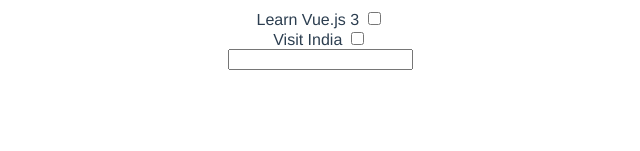
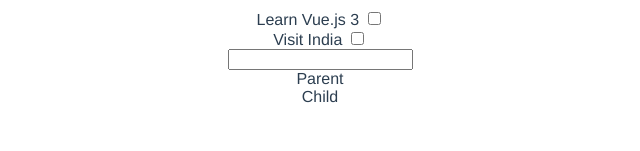
Before and after one commit to KsaniyaN/vue-playground, a Vue app: page / in a window 1280 px wide. Shown: the part 149-300 px from the top of the page, without its empty margins (320-960 px from the left). Built offline with nearby package versions, Linux system fonts and the light colour scheme.

Commit message:
tests - shallowMount

```diff
--- a/src/App.vue
+++ b/src/App.vue
@@ -1,10 +1,12 @@
 <template>
     <Nav />
     <TodoApp />
+    <Parent />
 </template>
 
 <script>
 import Nav from "./components/Nav.vue";
+import Parent from "./components/Parent.vue";
 import TodoApp from './components/TodoApp.vue';
 
 export default {
@@ -12,6 +14,7 @@
     components: {
         Nav,
         TodoApp,
+        Parent
     }
 }
 </script>
--- /dev/null
+++ b/src/components/Child.vue
@@ -0,0 +1,11 @@
+<template>
+    <div>
+        Child
+    </div>
+</template>
+
+<script>
+    export default {
+        name: "Child with Parent"
+    };
+</script>
--- /dev/null
+++ b/src/components/Parent.vue
@@ -0,0 +1,17 @@
+<template>
+    <div>
+        Parent
+        <Child />
+    </div>
+</template>
+
+<script>
+    import Child from "./Child.vue";
+
+    export default {
+        name: "Parent",
+        components: {
+            Child
+        }
+    };
+</script>
```
Also changed, not shown: 1 other file (tests, documents, lock files or other folders).
